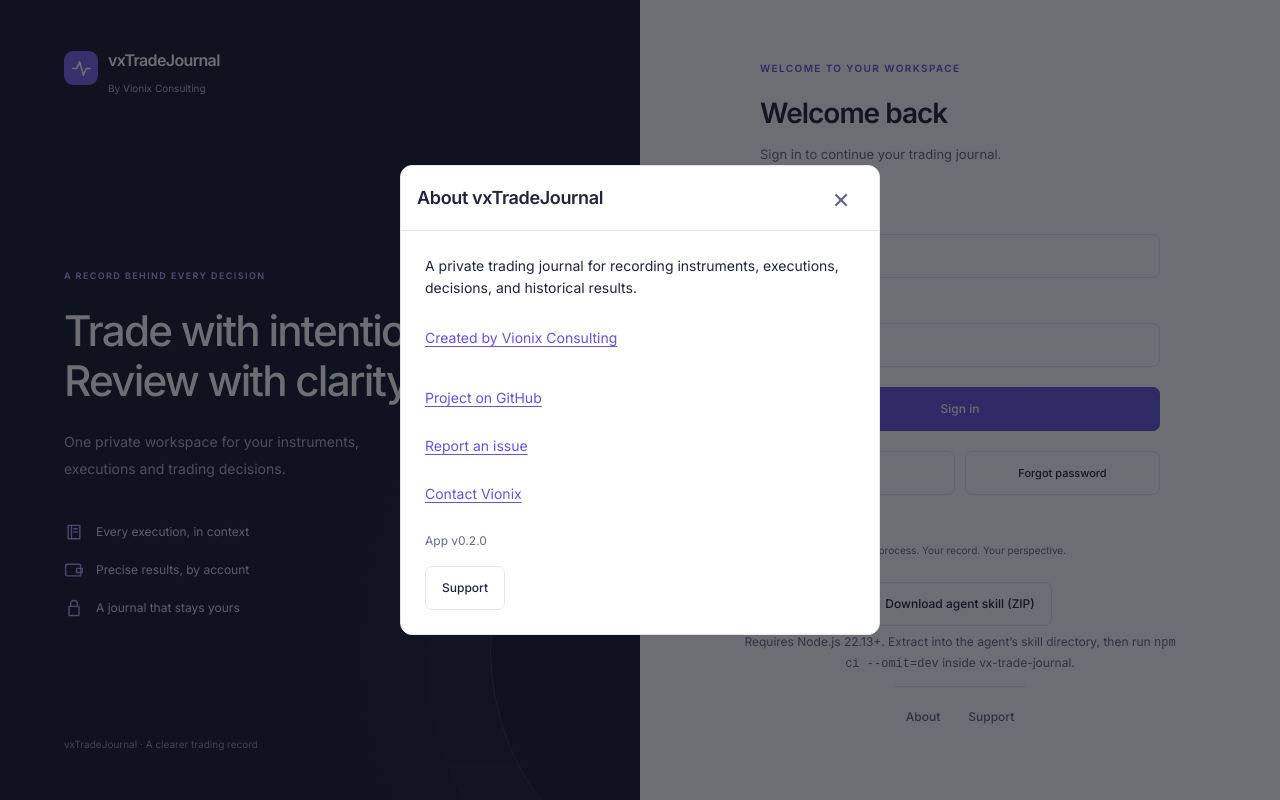
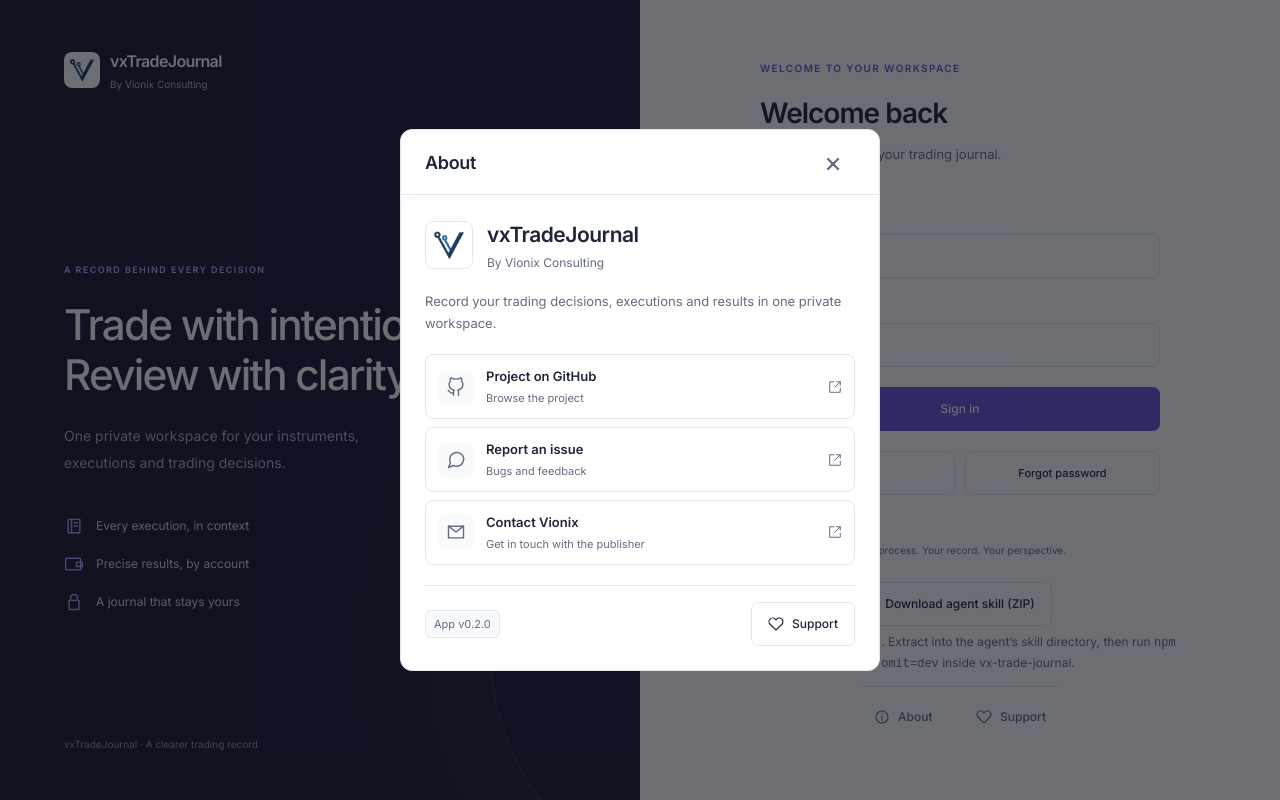
Before and after one commit to vionix-th/vxTradeJournal, a website built with Vite: page index.html in a window 1280 px wide. Both pictures are taken after a click on the button "About". Built offline with nearby package versions, Linux system fonts and the light colour scheme; some packages are replaced by stand-ins of ours; no server answers.

Commit message:
fix: refine Trade branding and dialogs

```diff
--- a/src/ui/app.js
+++ b/src/ui/app.js
@@ -3,8 +3,8 @@
 import "@fontsource/inter/latin-600.css";
 import "@fontsource/inter/latin-700.css";
 import "./styles.css";
-import { icon, brand, authFrame } from "./icons.js";
-import { projectInformation } from "./branding.js";
+import { icon } from "./icons.js";
+import { brand, authFrame, projectInformation } from "./branding.js";
 import { skillDownloadPanel } from "./skill-download.js";
 import { EditorLifecycle } from "./editor-lifecycle.js";
 import { routePolicies } from "./route-policy.js";
--- a/src/ui/branding.js
+++ b/src/ui/branding.js
@@ -1,4 +1,6 @@
 import { el, button } from './components.js';
+import { icon } from './icons.js';
+import { skillDownloadPanel } from './skill-download.js';
 import { openSupportDialog, supportButton } from './support.js';
 
 export const VIONIX_URL = 'https://vionix.cloud';
@@ -8,34 +10,43 @@
   return el('a', { href, target: '_blank', rel: 'noopener noreferrer' }, label);
 }
 
-export function publisherCredit() {
+export function brand() {
   const link = externalLink('', VIONIX_URL);
-  link.className = 'publisher-credit';
-  link.setAttribute('aria-label', 'By Vionix Consulting (opens in a new tab)');
+  link.className = 'brand';
+  link.setAttribute('aria-label', 'vxTradeJournal by Vionix Consulting (opens in a new tab)');
   link.append(
-    el('span', {}, 'By Vionix Consulting'),
+    el('img', { class: 'brand-logo', src: `${import.meta.env.BASE_URL}vionix-logo.png`, alt: '', width: 36, height: 36 }),
+    el('span', { class: 'brand-copy' }, el('strong', {}, 'vxTradeJournal'), el('span', { class: 'publisher-credit' }, 'By Vionix Consulting')),
   );
   return link;
 }
 
 export function projectInformation() {
-  const about = button('About', () => openAbout(about), 'project-action', { 'aria-label': 'About vxTradeJournal' });
+  const about = button([icon('info', 16), el('span', {}, 'About')], () => openAbout(about), 'project-action', { 'aria-label': 'About vxTradeJournal' });
   return el('div', { class: 'project-actions' }, about, supportButton());
+}
+
+function projectResource(name, caption, href, glyph) {
+  return el('a', { class: 'project-resource', href, target: '_blank', rel: 'noopener noreferrer', 'aria-label': `${name} (opens in a new tab)` },
+    el('span', { class: 'project-resource-icon' }, icon(glyph, 20)),
+    el('span', { class: 'project-resource-copy' }, el('strong', {}, name), el('small', {}, caption)),
+    icon('external', 14));
 }
 
 function openAbout(opener) {
   const close = button(el('span', { 'aria-hidden': 'true' }, '×'), () => dialog.close(), 'modal-close', { autofocus: true, 'aria-label': 'Close' });
   const dialog = el('dialog', { class: 'about-dialog', 'aria-labelledby': 'project-about-title' },
-    el('header', { class: 'support-header' }, el('h2', { id: 'project-about-title' }, 'About vxTradeJournal'), close),
+    el('header', { class: 'support-header' }, el('h2', { id: 'project-about-title' }, 'About', el('span', { class: 'visually-hidden' }, ' vxTradeJournal')), close),
     el('div', { class: 'project-information-body' },
-      el('p', {}, 'A private trading journal for recording instruments, executions, decisions, and historical results.'),
-      externalLink('Created by Vionix Consulting', VIONIX_URL),
+      el('div', { class: 'about-identity' }, brand()),
+      el('p', { class: 'about-description' }, 'Record your trading decisions, executions and results in one private workspace.'),
       el('nav', { class: 'project-links', 'aria-label': 'Project links' },
-        externalLink('Project on GitHub', REPOSITORY_URL),
-        externalLink('Report an issue', `${REPOSITORY_URL}/issues`),
-        externalLink('Contact Vionix', `${VIONIX_URL}/#contact`)),
-      el('p', { class: 'help' }, `App v${typeof __APP_VERSION__ === 'undefined' ? '0.2.0' : __APP_VERSION__}`),
-      supportButton(() => dialog.close('support'))));
+        projectResource('Project on GitHub', 'Browse the project', REPOSITORY_URL, 'github'),
+        projectResource('Report an issue', 'Bugs and feedback', `${REPOSITORY_URL}/issues`, 'message'),
+        projectResource('Contact Vionix', 'Get in touch with the publisher', `${VIONIX_URL}/#contact`, 'mail')),
+      el('footer', { class: 'about-footer' },
+        el('span', { class: 'about-version' }, `App v${typeof __APP_VERSION__ === 'undefined' ? '0.2.0' : __APP_VERSION__}`),
+        supportButton(() => dialog.close('support')))));
   dialog.addEventListener('close', () => {
     dialog.remove();
     if (opener.isConnected) opener.focus();
@@ -45,3 +56,9 @@
   dialog.showModal();
   close.focus();
 }
+
+export function authFrame(card) {
+  return el('main', {class:'auth-shell auth-layout'},
+    el('aside', {class:'auth-story'}, brand(), el('div', {class:'auth-intro'}, el('span', {class:'eyebrow'}, 'A record behind every decision'), el('h2', {}, 'Trade with intention.\nReview with clarity.'), el('p', {}, 'One private workspace for your instruments, executions and trading decisions.'), el('div', {class:'auth-features'}, ...[['journal','Every execution, in context'],['accounts','Precise results, by account'],['lock','A journal that stays yours']].map(([name,text])=>el('div', {}, icon(name), text)))), el('p', {class:'auth-story-footer'}, 'vxTradeJournal · A clearer trading record')),
+    el('div', {class:'auth-form-area'}, card, el('p', {class:'auth-footnote'}, 'Your process. Your record. Your perspective.'), skillDownloadPanel(), projectInformation()));
+}
--- a/src/ui/icons.js
+++ b/src/ui/icons.js
@@ -1,6 +1,3 @@
-import { el } from './components.js';
-import { skillDownloadPanel } from './skill-download.js';
-import { publisherCredit, projectInformation } from './branding.js';
 const paths = {
   journal: ['M5 4h14v16H5z', 'M9 4v16', 'M12 8h4M12 12h4'],
   instruments: ['M6 3v18M18 3v18M3 8h6v7H3zM15 6h6v10h-6z'],
@@ -15,6 +12,12 @@
   logout: ['M9 4H4v16h5M9 12h12m-4-4 4 4-4 4'],
   activity: ['M3 12h4l3-7 4 14 3-7h4'],
   check: ['m5 12 4 4L19 6'],
+  info: ['M12 3a9 9 0 1 0 0 18 9 9 0 0 0 0-18Z', 'M12 11v6M12 7h.01'],
+  heart: ['M20.8 4.6a5.5 5.5 0 0 0-7.8 0L12 5.7l-1.1-1.1a5.5 5.5 0 0 0-7.8 7.8L12 21l8.8-8.6a5.5 5.5 0 0 0 0-7.8Z'],
+  github: ['M9 19c-4.5 1.4-4.5-2.3-6.3-2.8M15 22v-3.8a3.3 3.3 0 0 0-.9-2.5c3-.3 6.1-1.5 6.1-6.9A5.4 5.4 0 0 0 18.7 5a5 5 0 0 0-.1-3.7S17.4.9 15 2.6a13 13 0 0 0-6 0C6.6.9 5.4 1.3 5.4 1.3A5 5 0 0 0 5.3 5a5.4 5.4 0 0 0-1.5 3.8c0 5.4 3.1 6.6 6.1 6.9A3.3 3.3 0 0 0 9 18.2V22'],
+  message: ['M21 11a8.4 8.4 0 0 1-.9 3.8 8.5 8.5 0 0 1-7.6 4.7 8.4 8.4 0 0 1-3.8-.9L3 21l2.4-5.7a8.4 8.4 0 0 1-.9-3.8 8.5 8.5 0 0 1 4.7-7.6 8.4 8.4 0 0 1 3.8-.9h.5a8.5 8.5 0 0 1 8 8v.5Z'],
+  mail: ['M3 5h18v14H3z', 'm3 5 9 7 9-7'],
+  external: ['M15 3h6v6M21 3l-9 9', 'M10 3H3v18h18v-7'],
 };
 export function icon(name, size = 20) {
   const svg = document.createElementNS('http://www.w3.org/2000/svg', 'svg');
@@ -26,11 +29,3 @@
   }
   return svg;
 }
-export function brand() {
-  return el('div', {class:'brand'}, el('span', {class:'brand-mark'}, icon('activity', 23)), el('div', {}, el('strong', {}, 'vxTradeJournal'), publisherCredit()));
-}
-export function authFrame(card) {
-  return el('main', {class:'auth-shell auth-layout'},
-    el('aside', {class:'auth-story'}, brand(), el('div', {class:'auth-intro'}, el('span', {class:'eyebrow'}, 'A record behind every decision'), el('h2', {}, 'Trade with intention.\nReview with clarity.'), el('p', {}, 'One private workspace for your instruments, executions and trading decisions.'), el('div', {class:'auth-features'}, ...[['journal','Every execution, in context'],['accounts','Precise results, by account'],['lock','A journal that stays yours']].map(([name,text])=>el('div', {}, icon(name), text)))), el('p', {class:'auth-story-footer'}, 'vxTradeJournal · A clearer trading record')),
-    el('div', {class:'auth-form-area'}, card, el('p', {class:'auth-footnote'}, 'Your process. Your record. Your perspective.'), skillDownloadPanel(), projectInformation()));
-}
--- a/src/ui/styles.css
+++ b/src/ui/styles.css
@@ -86,8 +86,9 @@
 svg { flex-shrink: 0; vertical-align: middle; }
 .shell { display: grid; grid-template-columns: 224px minmax(0, 1fr); min-height: 100vh; }
 .sidebar { position: sticky; top: 0; height: 100vh; display: flex; flex-direction: column; min-width: 0; padding: 30px 16px 20px; overflow-y: auto; color: #c6cadd; background: #171b2d; }
-.brand { display: flex; align-items: center; gap: 10px; }
-.brand-mark { display: grid; place-items: center; flex-shrink: 0; width: 34px; height: 34px; color: #fff; background: #7566eb; border-radius: 9px; }
+.brand { display: grid; grid-template-columns: 36px minmax(0, 1fr); align-items: center; gap: 10px; min-height: 44px; text-decoration: none; border-radius: 6px; }
+.brand-logo { display: block; width: 36px; height: 36px; padding: 5px; object-fit: contain; background: #fff; border-radius: 8px; }
+.brand-copy { display: grid; gap: 4px; min-width: 0; }
 .brand strong { display: block; color: #fff; font-size: 16px; font-weight: 600; letter-spacing: -.65px; white-space: nowrap; }
 .sidebar .brand { margin: 0 4px 28px; }
 .nav-label { padding: 0 13px; margin-bottom: 12px; color: #9199b4; font-size: 10px; font-weight: 600; letter-spacing: 1.5px; text-transform: uppercase; }
@@ -338,7 +339,6 @@
   .sidebar { position: relative; height: auto; overflow: visible; padding: 18px 16px 12px; }
   .sidebar .brand { margin: 0 0 18px; padding-right: 64px; }
   .brand strong { font-size: 15px; }
-  .brand-mark { width: 30px; height: 30px; border-radius: 8px; }
   .nav-label { display: none; }
   .sidebar nav { display: grid; grid-template-columns: repeat(5, minmax(0, 1fr)); gap: 3px; }
   .nav-item { flex-direction: column; justify-content: center; width: 100%; min-height: 52px; padding: 7px 2px; font-size: 10px; gap: 5px; }
@@ -407,32 +407,50 @@
   *, *::before, *::after { scroll-behavior: auto !important; animation-duration: .01ms !important; transition-duration: .01ms !important; }
 }
 
-/* Product identity and secondary project actions have separate hierarchy. */
-.brand { align-items: flex-start; }
-.brand > div { min-width: 0; }
-.brand-mark { margin-top: 3px; }
-.publisher-credit { display: inline-flex; align-items: center; min-height: 32px; color: #b2bad1; font-size: 10px; line-height: 1.4; text-decoration: none; white-space: nowrap; }
-.publisher-credit:hover { color: #fff; text-decoration: underline; text-underline-offset: 3px; }
-.project-actions { display: flex; align-items: center; gap: 4px; margin-top: 12px; padding-top: 8px; border-top: 1px solid var(--border); }
-.project-action, .project-actions .support-trigger { display: inline-flex; align-items: center; justify-content: center; min-height: 44px; padding: 8px 12px; border: 0; border-radius: 6px; background: transparent; color: var(--muted); font-size: 12px; font-weight: 500; text-decoration: none; }
+/* Publisher identity and project information share the workspace visual language. */
+.publisher-credit { color: #b2bad1; font-size: 10px; line-height: 1.4; font-weight: 400; white-space: nowrap; }
+.brand:hover .publisher-credit { color: #fff; }
+.project-actions { display: grid; grid-template-columns: repeat(2, minmax(0, 1fr)); align-items: center; gap: 8px; margin-top: 12px; padding-top: 8px; border-top: 1px solid var(--border); }
+.project-action, .project-actions .support-trigger { display: flex; align-items: center; justify-content: flex-start; gap: 8px; min-height: 44px; padding: 8px 12px; border: 0; border-radius: 6px; background: transparent; color: var(--muted); font-size: 12px; font-weight: 500; text-decoration: none; }
 .project-action:hover, .project-actions .support-trigger:hover { background: var(--raised); color: var(--text); }
 .sidebar > .project-actions { border-color: #30354b; }
 .sidebar .project-action, .sidebar .project-actions .support-trigger { color: #b2bad1; }
 .sidebar .project-action:hover, .sidebar .project-actions .support-trigger:hover { color: #fff; background: #242940; }
-.project-information-body { display: grid; gap: 16px; padding: 24px; overflow: auto; min-height: 0; }
-.project-information-body p { margin: 0; line-height: 1.6; }
-.project-information-body > .support-trigger { justify-self: start; }
-.project-links { display: grid; gap: 4px; }
-.project-links a, .project-information-body > a { display: inline-flex; align-items: center; min-height: 44px; }
-.about-dialog, .support-dialog { width: min(480px, calc(100% - 16px)); max-height: calc(100dvh - 16px); padding: 0; border: 1px solid var(--border); border-radius: var(--radius); background: var(--panel); color: var(--text); overflow: hidden; }
+.project-information-body { display: grid; gap: 20px; padding: 24px; overflow: auto; min-height: 0; }
+.about-identity .brand { grid-template-columns: 48px minmax(0, 1fr); gap: 14px; }
+.about-identity .brand-logo { width: 48px; height: 48px; padding: 7px; background: #fff; border: 1px solid var(--border); }
+.about-identity .brand strong { color: var(--text); font-size: 21px; letter-spacing: -.5px; white-space: normal; }
+.about-identity .publisher-credit { color: var(--muted); font-size: 12px; }
+.about-identity .brand:hover .publisher-credit { color: var(--accent); }
+.about-description { margin: 0; color: var(--muted); font-size: 13px; line-height: 1.65; }
+.project-links { display: grid; gap: 8px; }
+.project-resource { display: grid; grid-template-columns: 36px minmax(0, 1fr) 14px; align-items: center; gap: 12px; min-height: 64px; padding: 12px; border: 1px solid var(--border); border-radius: 8px; color: var(--text); text-decoration: none; }
+.project-resource:hover { border-color: var(--accent); background: var(--accent-soft); }
+.project-resource-icon { display: grid; place-items: center; width: 36px; height: 36px; border-radius: 8px; background: var(--raised); color: var(--muted); }
+.project-resource-copy { display: grid; gap: 4px; min-width: 0; }
+.project-resource strong { font-size: 13px; font-weight: 600; }
+.project-resource small { color: var(--muted); font-size: 11px; line-height: 1.4; }
+.project-resource > svg { color: var(--muted); }
+.about-footer { display: flex; flex-wrap: wrap; align-items: center; justify-content: space-between; gap: 12px; border-top: 1px solid var(--border); padding-top: 16px; }
+.about-version { padding: 5px 8px; border: 1px solid var(--border); border-radius: 6px; background: var(--raised); color: var(--muted); font-size: 11px; }
+.about-footer .support-trigger { display: inline-flex; align-items: center; gap: 8px; }
+.about-dialog, .support-dialog { width: min(480px, calc(100% - 24px)); max-height: calc(100dvh - 24px); padding: 0; border: 1px solid var(--border); border-radius: var(--radius); background: var(--panel); color: var(--text); overflow: hidden; }
 .about-dialog[open], .support-dialog[open] { display: flex; flex-direction: column; }
 .about-dialog::backdrop, .support-dialog::backdrop { background: rgba(10, 14, 24, .6); }
-.support-header { display: flex; flex-shrink: 0; align-items: center; justify-content: space-between; gap: 12px; padding: 10px 16px; border-bottom: 1px solid var(--border); }
+.support-header { display: flex; flex-shrink: 0; align-items: center; justify-content: space-between; gap: 12px; padding: 10px 24px; border-bottom: 1px solid var(--border); }
 .support-header h2 { margin: 0; font-size: 18px; overflow-wrap: anywhere; }
 .modal-close { display: grid; place-items: center; flex-shrink: 0; width: 44px; height: 44px; padding: 0; border: 0; border-radius: 50%; color: var(--muted); background: transparent; font-size: 28px; }
 .modal-close:hover { background: var(--raised); color: var(--text); }
 .support-body { position: relative; min-height: 0; overflow: auto; padding: 0; background: #f9f9f9; }
-.support-feedback { position: absolute; inset: 0; display: flex; flex-direction: column; align-items: center; justify-content: center; gap: 12px; padding: 24px; background: #f9f9f9; color: #343444; text-align: center; }
+.support-panel { display: grid; place-items: center; padding: 24px; }
+.support-feedback { position: absolute; z-index: 1; inset: 0; display: flex; flex-direction: column; align-items: center; justify-content: center; gap: 12px; padding: 24px; background: #f9f9f9; color: #343444; text-align: center; }
 .support-feedback p { margin: 0; line-height: 1.6; }
 .support-feedback a { display: inline-flex; align-items: center; min-height: 44px; color: #343444; text-underline-offset: 3px; }
-.support-body iframe { display: block; width: 100%; height: 712px; border: 0; background: #f9f9f9; color-scheme: light; }
+.support-body iframe { display: block; width: 100%; height: 576px; border: 0; background: #f9f9f9; color-scheme: light; }
+@media (max-width: 420px) {
+  .project-information-body { padding: 20px; gap: 16px; }
+  .about-identity .brand strong { font-size: 18px; }
+  .support-header { padding-inline: 16px; }
+  .about-dialog .support-header { padding-inline: 20px; }
+  .support-panel { padding: 16px; }
+}
--- a/src/ui/support.js
+++ b/src/ui/support.js
@@ -1,4 +1,5 @@
 import { el, button } from './components.js';
+import { icon } from './icons.js';
 
 export const SUPPORT_URL = 'https://ko-fi.com/vionixconsulting';
 export const SUPPORT_EMBED_URL = `${SUPPORT_URL}/?hidefeed=true&widget=true&embed=true&preview=true`;
@@ -17,7 +18,7 @@
   const close = button(el('span', { 'aria-hidden': 'true' }, '×'), () => dialog.close(), 'modal-close', { autofocus: true, 'aria-label': 'Close' });
   const dialog = el('dialog', { class: 'support-dialog', 'aria-labelledby': titleId },
     el('header', { class: 'support-header' }, el('h2', { id: titleId }, 'Support vxTradeJournal'), close),
-    el('div', { class: 'support-body' }, feedback, frame));
+    el('div', { class: 'support-body' }, feedback, el('div', { class: 'support-panel' }, frame)));
   const timer = setTimeout(() => {
     status.textContent = 'Taking longer than expected.';
     fallback.hidden = false;
@@ -37,5 +38,5 @@
 }
 
 export function supportButton(onClick = (event) => openSupportDialog(event.currentTarget)) {
-  return button('Support', onClick, 'button secondary support-trigger', { 'aria-label': 'Support this project' });
+  return button([icon('heart', 16), el('span', {}, 'Support')], onClick, 'button secondary support-trigger', { 'aria-label': 'Support this project' });
 }
```
Also changed, not shown: docs/DECISIONS.md (+6 -0 lines), docs/PRD.md (+1 -1 lines), tests/e2e/branding.spec.js (+13 -4 lines), tests/e2e/support.spec.js (+12 -4 lines).
